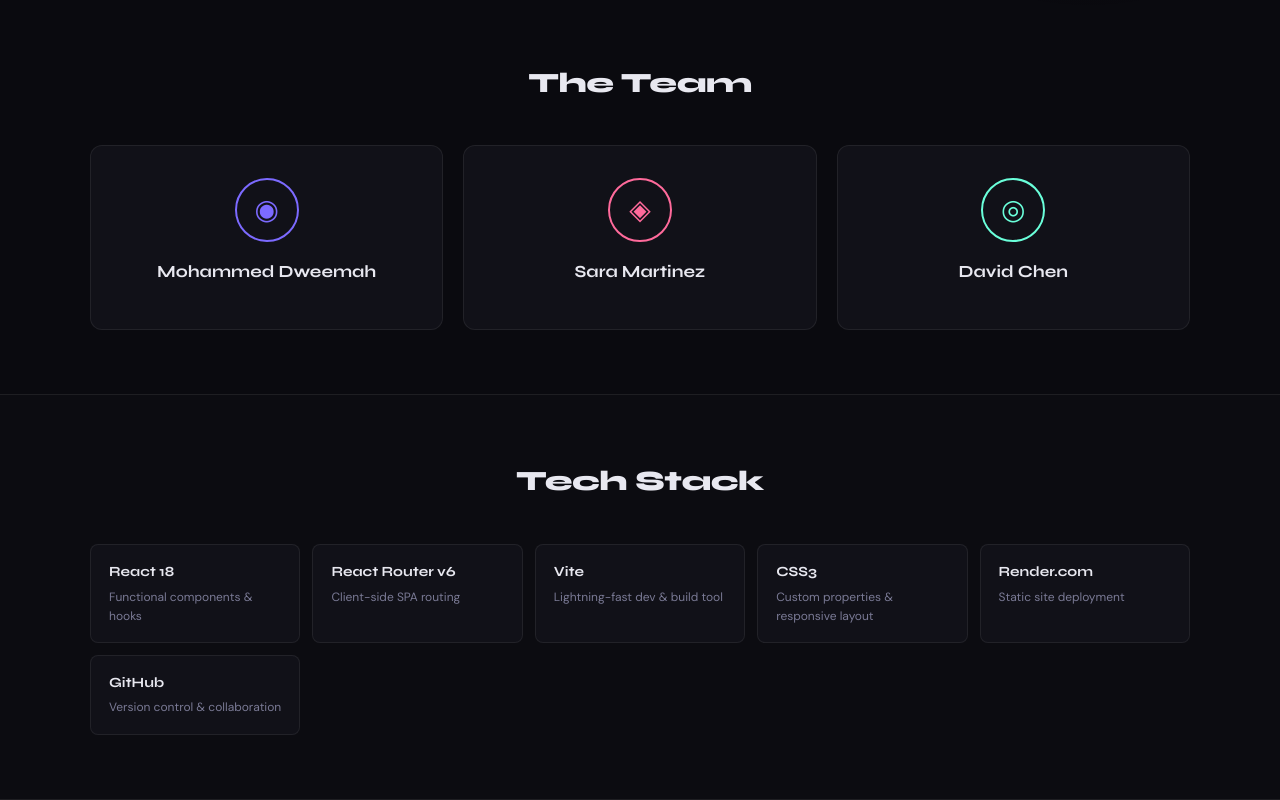
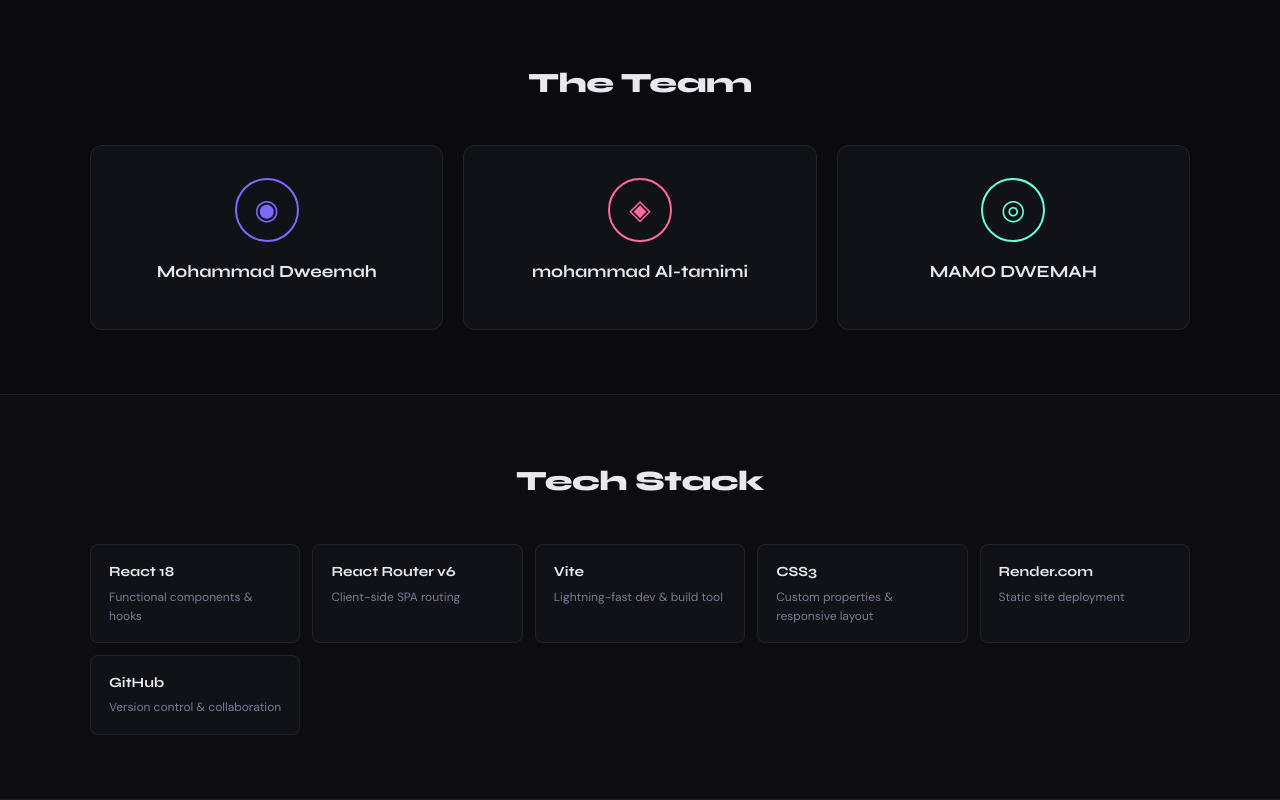
Before and after one commit to mohammed-dweemah/project-01, a React (Vite) app: page /about in a window 1280 px wide. Shown: the part 932-1732 px from the top of the page. Built offline with nearby package versions, Linux system fonts and the light colour scheme; the HTML template or start-up script is replaced by a standard one.

Commit message:
simplify design

```diff
--- a/src/pages/AboutPage/AboutPage.jsx
+++ b/src/pages/AboutPage/AboutPage.jsx
@@ -3,21 +3,21 @@ import './AboutPage.css';
 
 const team = [
   {
-    name: 'Mohammed Dweemah',
+    name: 'Mohammad Dweemah',
 
     avatar: '◉',
     color: '#7c6aff',
 
   },
   {
-    name: 'Sara Martinez',
+    name: 'mohammad Al-tamimi ',
 
     avatar: '◈',
     color: '#ff6a9b',
 
   },
   {
-    name: 'David Chen',
+    name: 'MAMO DWEMAH',
 
     avatar: '◎',
     color: '#6affda',
```
